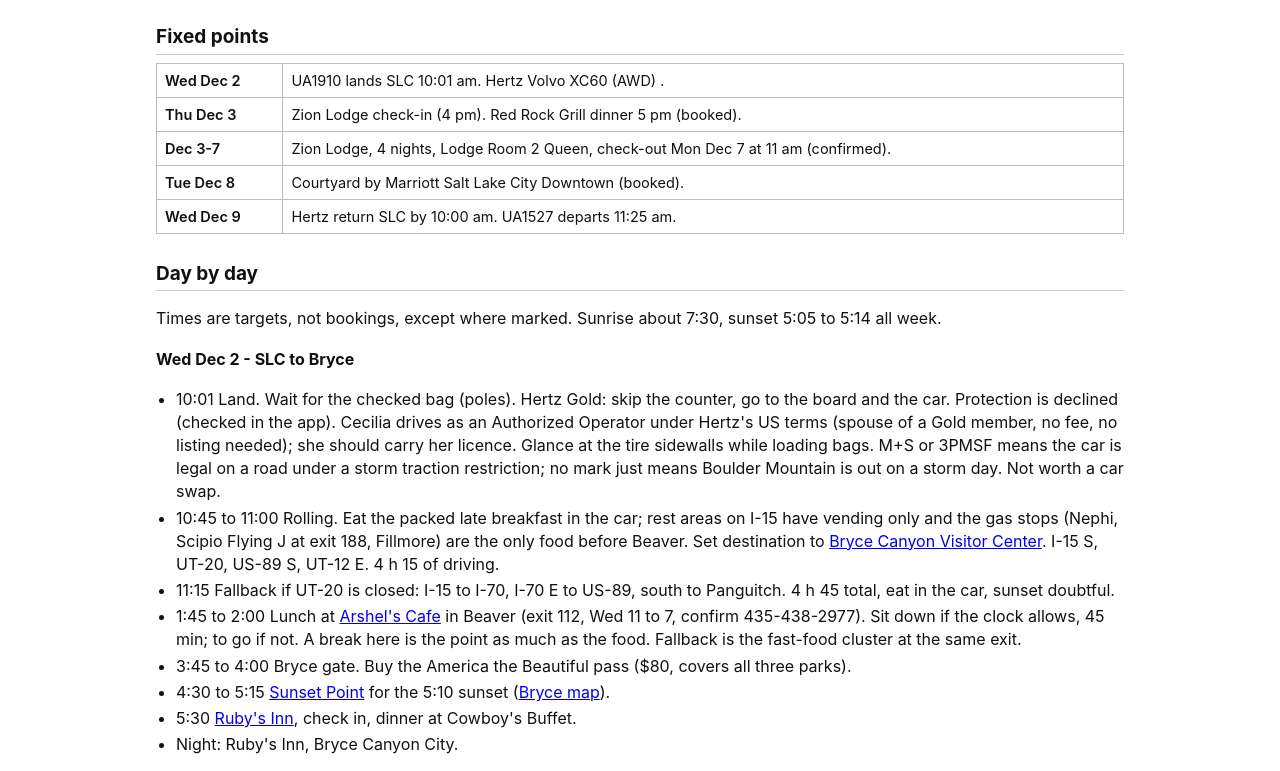
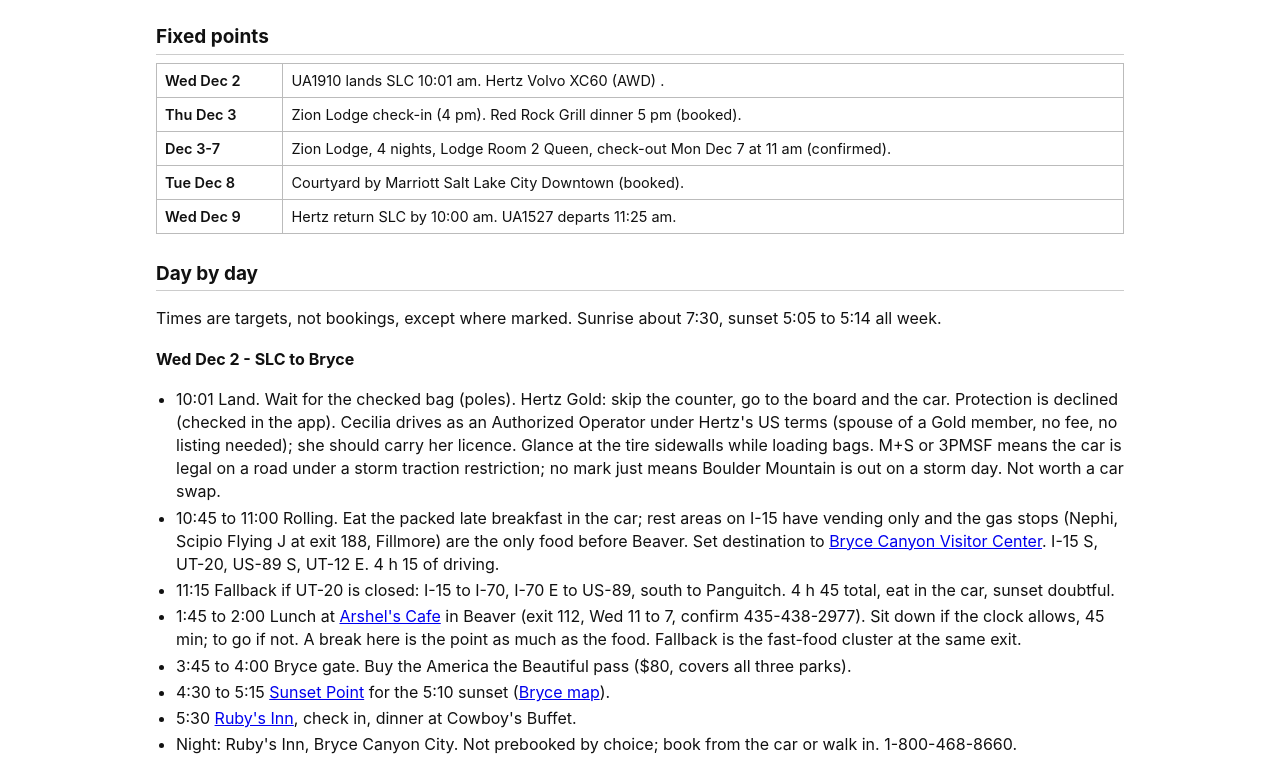
Before and after one commit to 9horses/zion-2026, a plain HTML site: page index.html in a window 1280 px wide. Shown: the part 152-923 px from the top of the page. Drawn offline with Linux system fonts and the light colour scheme.

Commit message:
Ruby's Inn: not prebooked by choice; booking list updated

```diff
--- a/index.html
+++ b/index.html
@@ -59,7 +59,7 @@
 <li>3:45 to 4:00 Bryce gate. Buy the America the Beautiful pass ($80, covers all three parks).</li>
 <li>4:30 to 5:15 <a href="https://www.google.com/maps/dir/?api=1&amp;destination=Sunset+Point%2C+Bryce+Canyon+National+Park">Sunset Point</a> for the 5:10 sunset (<a href="bryce.html">Bryce map</a>).</li>
 <li>5:30 <a href="https://www.google.com/maps/dir/?api=1&amp;destination=Best+Western+Plus+Ruby%27s+Inn%2C+Bryce+Canyon+City">Ruby's Inn</a>, check in, dinner at Cowboy's Buffet.</li>
-<li>Night: Ruby's Inn, Bryce Canyon City.</li>
+<li>Night: Ruby's Inn, Bryce Canyon City. Not prebooked by choice; book from the car or walk in. 1-800-468-8660.</li>
 </ul>
 <h3 id="thu-dec-3---bryce-to-zion">Thu Dec 3 - Bryce to Zion</h3>
 <ul>
```
Also changed, not shown: bryce.html (+1 -1 lines).
